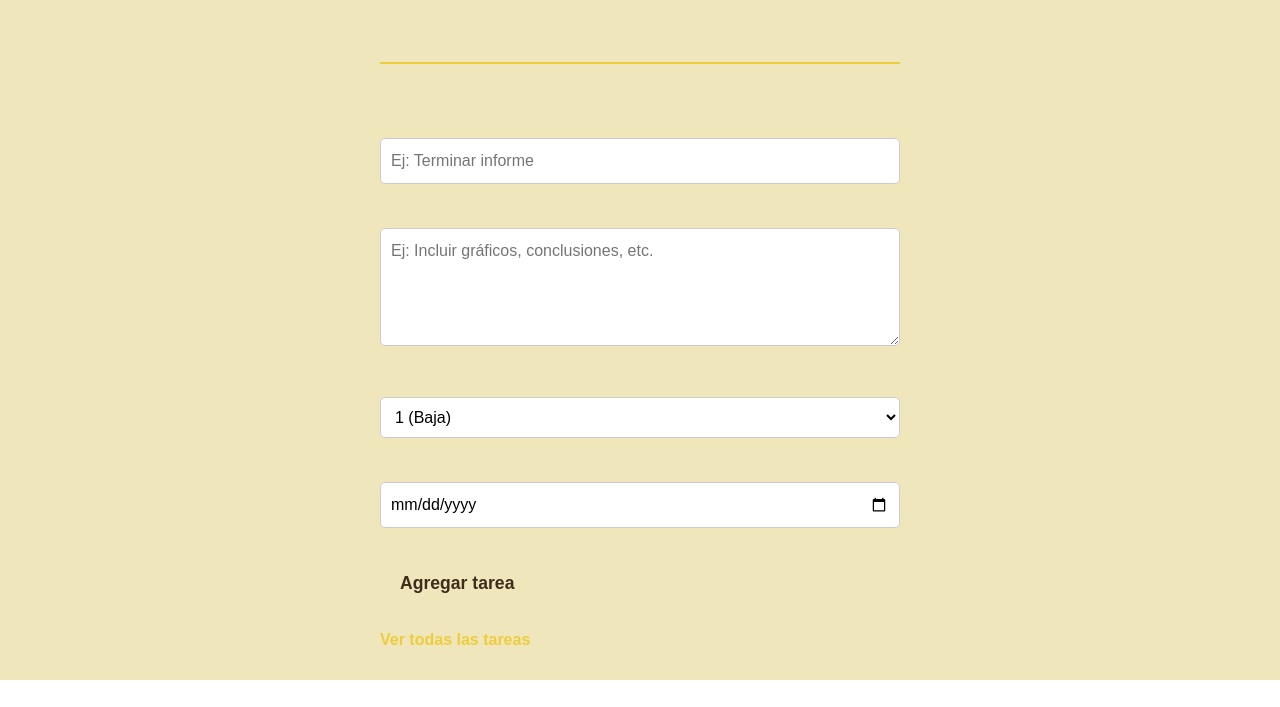
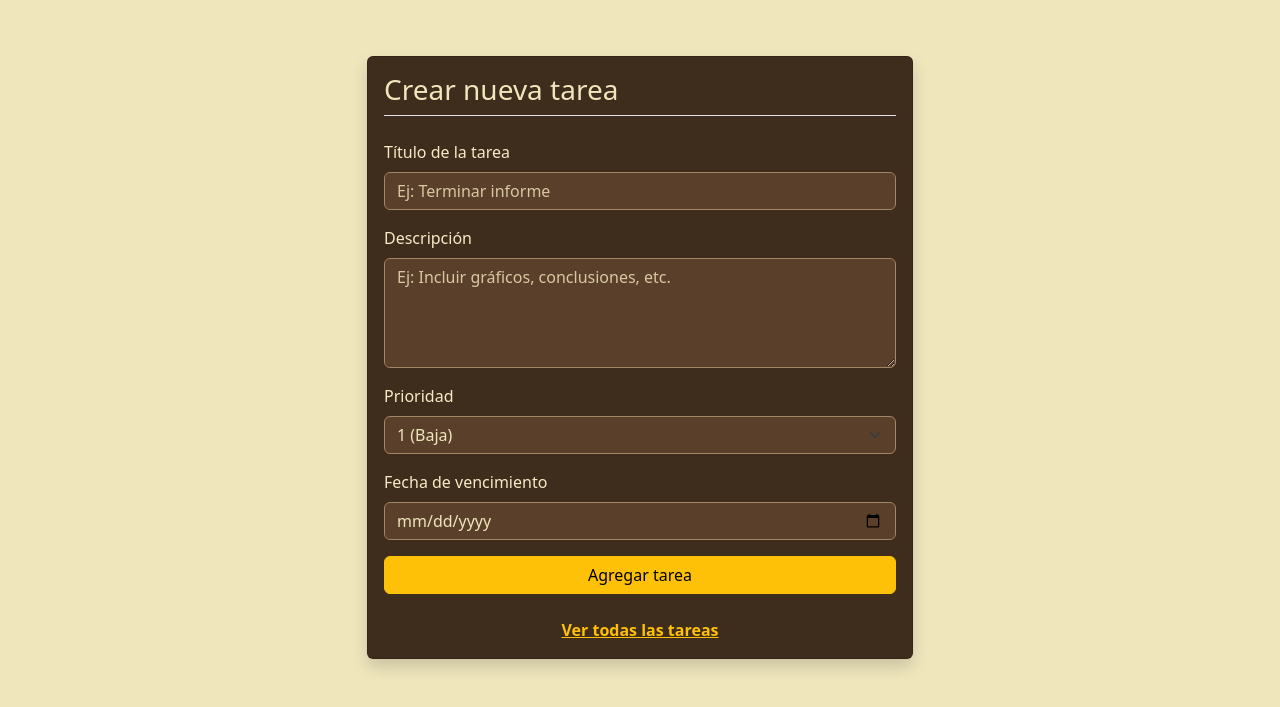
Before and after one commit to agusclap/FlechaApp, a website: page public/creartareas.html in a window 1280 px wide. Shown: the part 120-827 px from the top of the page. Before the commit the page ends 800 px from the top, so only its background shows below. Drawn offline with nearby package versions, Linux system fonts and the light colour scheme.

Commit message:
disenio nuevo de crearTareas

```diff
--- a/public/creartareas.html
+++ b/public/creartareas.html
@@ -3,111 +3,96 @@
 <head>
   <meta charset="UTF-8" />
   <meta name="viewport" content="width=device-width, initial-scale=1" />
-    <title>Crear Tareas</title>
+  <title>Crear Tarea</title>
   <link href="https://cdn.jsdelivr.net/npm/bootstrap@5.3.6/dist/css/bootstrap.min.css" rel="stylesheet" />
   <style>
-        html, body {
-            height: 100%;
-            margin: 0;
-            background-image: url('../img/background-image.png');
-            background-size: cover;
-            background-position: center;
-            background-attachment: fixed;
-            overflow: hidden;
-            font-family: 'Arial', sans-serif;
+    body {
+    background-color: #EFE6BC !important;
+    }
+    .bg-custom-dark {
+      background-color: #3e2c1c;
       color: #EFE6BC;
     }
-        .app-container { height: 100vh; display: flex; flex-direction: column; }
-        .logo-header { height: 100px; display: flex; justify-content: center; align-items: center; background-color:#EFE6BC}
-        .logo-header img { max-height: 80px; max-width: 300px; }
-        .form-column { flex: 1; padding: 40px; overflow-y: auto; color: #EFE6BC; max-width: 600px; margin: auto; }
-        .form-column h3 { margin-bottom: 30px; border-bottom: 2px solid #edcd3d; padding-bottom: 8px; }
-        label { font-weight: 600; margin-top: 15px; }
-        input, textarea, select {
-            background-color: #fff;
-            border: 1px solid #ccc;
-            border-radius: 5px;
-            padding: 10px;
-            font-size: 1rem;
-            width: 100%;
-            color: #000;
-            margin-top: 5px;
+    .bg-custom-dark .form-control,
+    .bg-custom-dark .form-select {
+      background-color: #5a3f2a;
+      color: #EFE6BC;
+      border: 1px solid #a38665;
     }
-        input:focus, textarea:focus, select:focus {
-            border-color: #EFE6BC;
-            outline: none;
-            box-shadow: 0 0 8px rgba(62,44,28,0.3);
+    .bg-custom-dark .form-control::placeholder {
+      color: #d8c8a0;
     }
-        button {
-            margin-top: 30px;
-            background-color: #EFE6BC;
-            color: #3e2c1c;
-            border: none;
-            padding: 12px 20px;
-            font-size: 1.1rem;
-            font-weight: 600;
-            border-radius: 6px;
-            cursor: pointer;
-            transition: background-color 0.4s ease;
+    .bg-custom-dark .form-label {
+      color: #f7eac6;
     }
-        button:hover {
-            background-color: #7a634e;
-            color: #fff;
-        }
-        a {
-            color: #edcd3d;
-            text-decoration: none;
-            font-weight: 600;
-            display: inline-block;
-            margin-top: 20px;
-        }
-        a:hover {
-            text-decoration: underline;
+    .bg-custom-dark .link-warning {
+      color: #f7cb6b;
     }
   </style>
 </head>
-<!-- ... mismo <head> y estilos que antes ... -->
 <body>
-        <div class="app-container">
-            <header class="logo-header">
-                <img src="/img/IconoConSlogan.png" alt="Logo" />
+
+    <header style="background-color: #EFE6BC;" class="py-4 text-center">
+        <img src="./img/IconoConSlogan.png" alt="Logo" class="img-fluid" style="max-height: 80px;" />
     </header>
 
-            <section class="form-column">
-                <h3>Crear nueva tarea</h3>
+
+  <main class="container my-5">
+    <div class="row justify-content-center">
+      <div class="col-md-8 col-lg-6">
+        <div class="card shadow bg-custom-dark">
+          <div class="card-body">
+            <h3 class="card-title mb-4 border-bottom pb-2">Crear nueva tarea</h3>
+
             <form id="taskForm">
-                    <label for="taskName">Título de la tarea</label>
-                    <input type="text" id="taskName" name="taskName" required minlength="3" placeholder="Ej: Terminar informe" />
+              <div class="mb-3">
+                <label for="taskName" class="form-label">Título de la tarea</label>
+                <input type="text" class="form-control" id="taskName" name="taskName" required minlength="3" placeholder="Ej: Terminar informe" />
+              </div>
 
-                    <label for="taskDescription">Descripción</label>
-                    <textarea id="taskDescription" name="taskDescription" rows="4" placeholder="Ej: Incluir gráficos, conclusiones, etc."></textarea>
+              <div class="mb-3">
+                <label for="taskDescription" class="form-label">Descripción</label>
+                <textarea class="form-control" id="taskDescription" name="taskDescription" rows="4" placeholder="Ej: Incluir gráficos, conclusiones, etc."></textarea>
+              </div>
 
-                    <label for="taskPriority">Prioridad (1 - baja, 3 - alta)</label>
-                    <select id="taskPriority" name="taskPriority" required>
+              <div class="mb-3">
+                <label for="taskPriority" class="form-label">Prioridad</label>
+                <select class="form-select" id="taskPriority" name="taskPriority" required>
                   <option value="1">1 (Baja)</option>
                   <option value="2">2 (Media)</option>
                   <option value="3">3 (Alta)</option>
                 </select>
+              </div>
 
-                    <label for="taskDueDate">Fecha de vencimiento (opcional)</label>
-                    <input type="date" id="taskDueDate" name="taskDueDate" />
+              <div class="mb-3">
+                <label for="taskDueDate" class="form-label">Fecha de vencimiento</label>
+                <input type="date" class="form-control" id="taskDueDate" name="taskDueDate" />
+              </div>
 
-                    <button type="submit">Agregar tarea</button>
+              <div class="d-grid">
+                <button type="submit" class="btn btn-warning">Agregar tarea</button>
+              </div>
             </form>
 
-                <a href="vertareas.html">Ver todas las tareas</a>
-            </section>
+            <div class="mt-4 text-center">
+              <a href="vertareas.html" class="link-warning fw-semibold">Ver todas las tareas</a>
             </div>
 
-       <script src="/script/script.js"></script>
+          </div>
+        </div>
+      </div>
+    </div>
+  </main>
+
   <script>
     document.getElementById('taskForm').addEventListener('submit', function(e) {
       e.preventDefault();
-            createTask(); // Llama a la función JS que envía la tarea al servidor
+      createTask(); // Función JS que guardaría la tarea
     });
+
     document.getElementById('taskDueDate').min = new Date().toISOString().split('T')[0];
   </script>
+
+  <script src="/script/script.js"></script>
 </body>
-    </body>
-
 </html>
```
Lines whose indentation alone changed are shown as unchanged.
